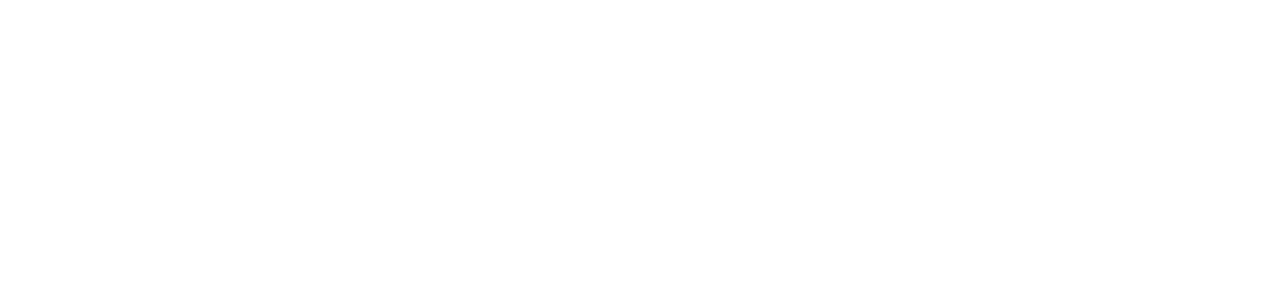
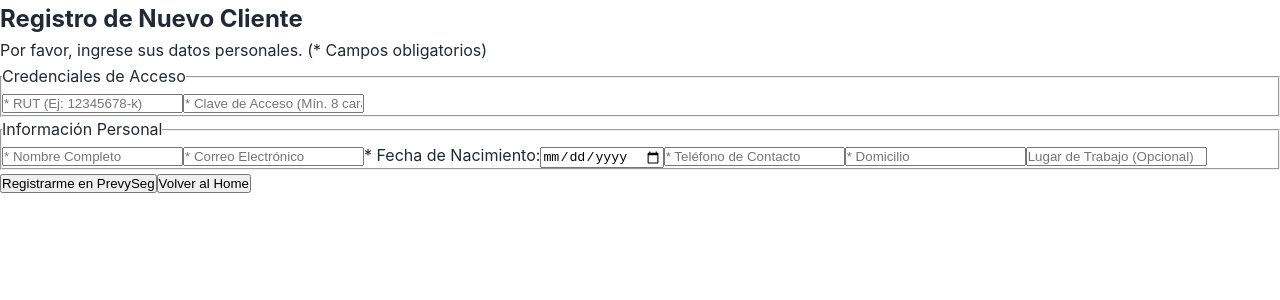
Before and after one commit to TheNewAarons/PrevySeg, a React (Vite) app in the folder Frontend/: page /registro in a window 1280 px wide. Before the commit this address had no page. Shown: the top 300 px of the page. Built offline with nearby package versions, Linux system fonts and the light colour scheme.

Commit message:
Validacion de contraseña

```diff
--- a/Frontend/src/App.tsx
+++ b/Frontend/src/App.tsx
@@ -1,6 +1,6 @@
 import './index.css' // Importa los estilos globales
 import { BrowserRouter as Router, Routes, Route, Link } from 'react-router-dom'
-import RegistroForm from './components/forms/RegistroForm'
+import Registro from './pages/Registro'
 function Home() {
 // En React, no usamos document.querySelectorAll() ni lógica de manipulación DOM directa.
 // Reemplazaremos la lógica de script.js con Hooks (useEffect) y Event Handlers de React más adelante.
@@ -20,7 +20,7 @@
                                 <a href="#testimonios">Testimonios</a>
                                 <a href="#contacto">Contacto</a>
                             </nav>
-                            <Link to={"/Inscripcion"}>
+                            <Link to={"/Registro"}>
                                 <button className="btn-primary">Inscríbete Ahora</button>
                             </Link>
                         </div>
@@ -282,7 +282,7 @@
         <Router>
             <Routes>
                 <Route path='/' element={<Home/>}/>
-                <Route path='/inscripcion' element={<RegistroForm/>}/>
+                <Route path='/registro' element={<Registro/>}/>
             </Routes>
         </Router>
     )
--- a/Frontend/src/components/forms/RegistroForm.jsx
+++ b/Frontend/src/components/forms/RegistroForm.jsx
@@ -30,13 +30,40 @@
         // Limpiar errores al empezar a escribir
         if (error) setError(null);
     };
-
-    // Función para manejar el envío del formulario
+    const validatePassword = (password) => {
+        const passwordErrors = [];
+        if (password.length < 8) {
+            passwordErrors.push("La contraseña debe tener mas de 8 caracteres");
+        }
+        if (!/[a-zA-Z]/.test(password)) {
+            passwordErrors.push("La contraseña debe tener al menos 1 mayuscula");
+        }
+        if (!/[0-9]/.test(password)) {
+            passwordErrors.push("La contraseña debe tener al menos 1 digito");
+        }
+        if (!/[@./+/-/_]/.test(password)) {
+            passwordErrors.push("La contraseña debe tener algun caracter especial (@, ., /, +, -, _)");
+        }
+        return passwordErrors;
+    };
+    // Función para manejar el envío del formulario()
     const handleSubmit = async (e) => {
         e.preventDefault();
+        //llamado a la funcion de validacion para la contraseña
+        const passwordErrors = validatePassword(formData.password);
+        //Verificacion que la array de errores no esta vacio
+        if (passwordErrors.length > 0 ){
+            setError(passwordErrors.join(', '));
+            return;
+        }
+
         setLoading(true);
         setError(null);
         setSuccess(false);
+
+        //Validaciones para el formulario sobre la contraseña
+
+
 
         try {
             // Se llama a la función de registro del servicio de API
@@ -146,6 +173,9 @@
                 <button type="submit" disabled={loading}>
                     {loading ? 'Registrando...' : 'Registrarme en PrevySeg'}
                 </button>
+                <button type='button' onClick={() => navigate('/')}>
+                    Volver al Home
+                </button>
             </form>
         </div>
     );
--- a/Frontend/src/pages/Registro.jsx
+++ b/Frontend/src/pages/Registro.jsx
@@ -1,6 +1,6 @@
 // Ejemplo de uso en un componente React:
 import authService from '../services/authService';
-
+import RegistroForm from '../components/forms/RegistroForm';
 const handleLogin = async (rut, password) => {
     try {
         const response = await authService.login(rut, password);
@@ -11,4 +11,14 @@
         alert(error.message);
     }
 };
-// ... (resto del componente)
+//Resto del componente
+
+const Registro = () => {
+    return(
+        <div>
+            <RegistroForm/>
+        </div>
+    )
+};
+
+export default Registro;
```
